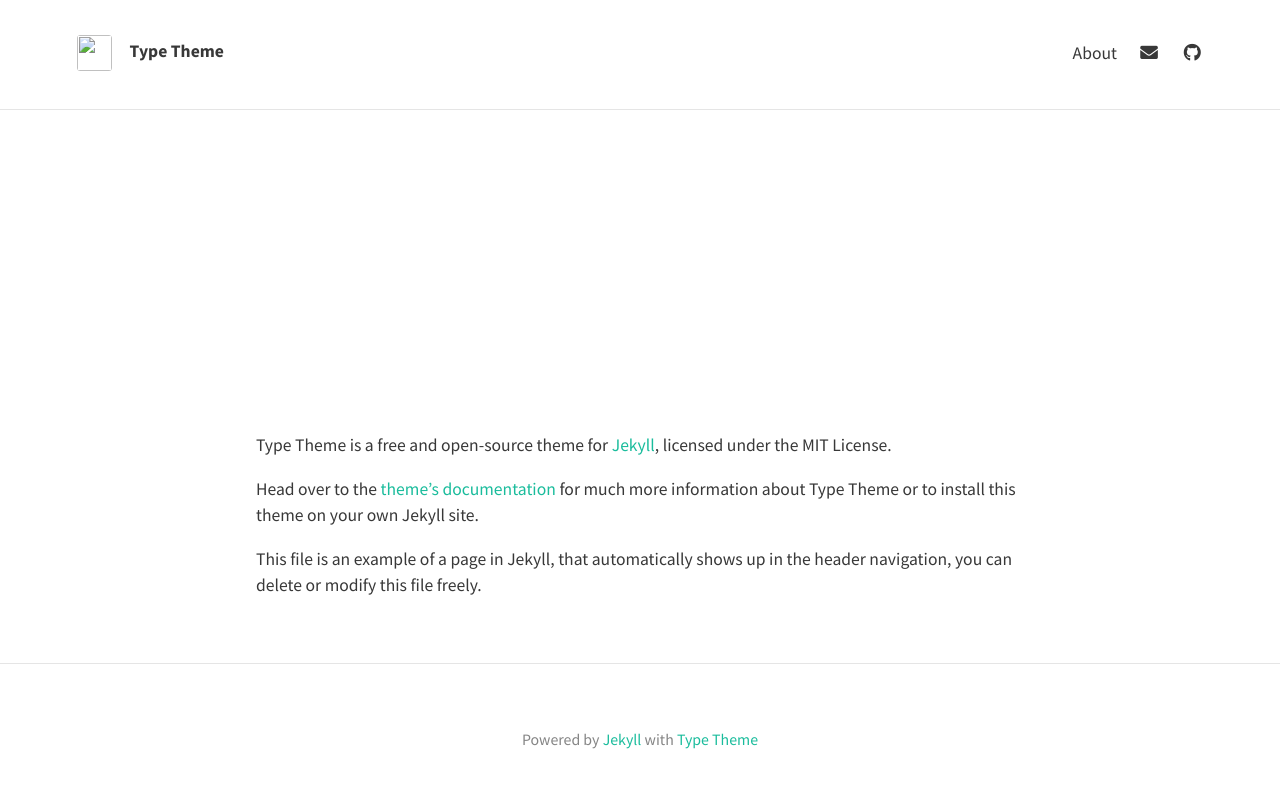
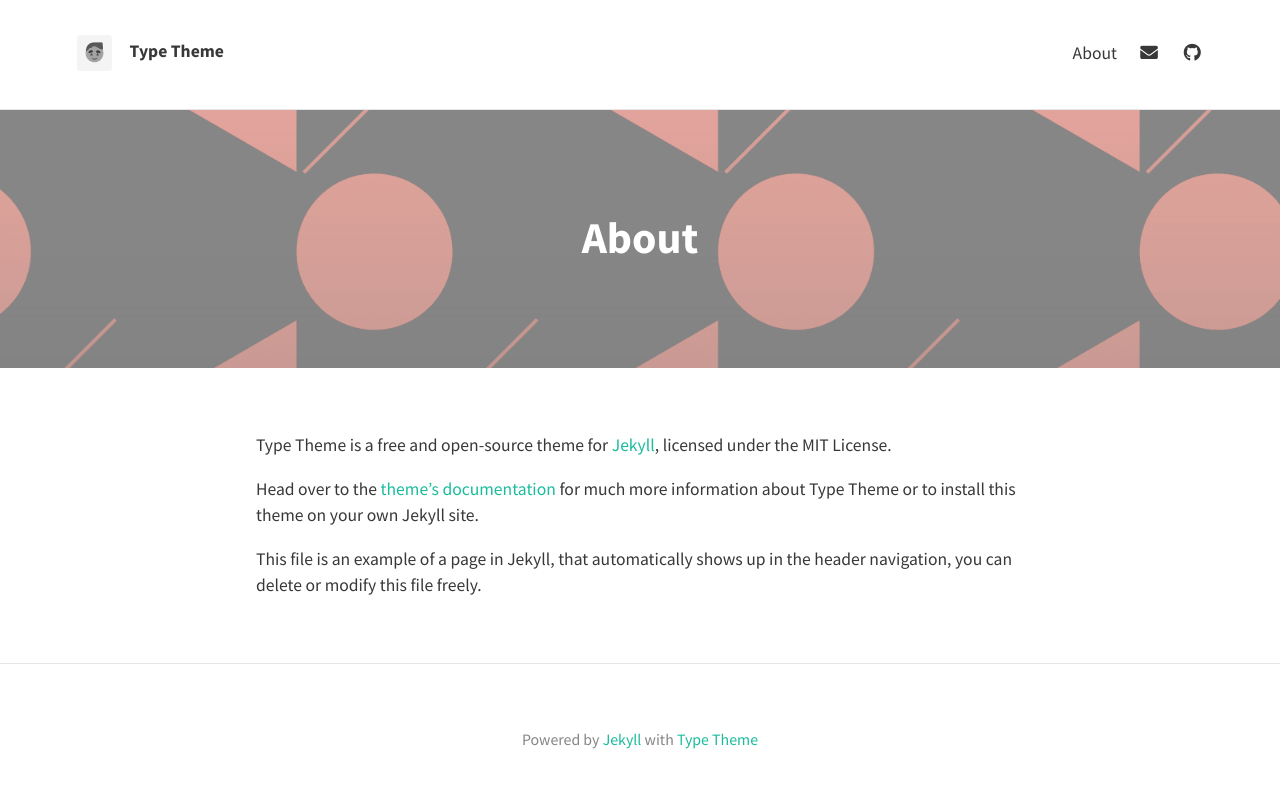
Before and after one commit to annagriffin/swarm_follow_leader, a Jekyll site: the page built from docs/about.md, in a window 1280 px wide. Shown: the top 788 px of the page. Built offline with Jekyll 4.4.1, drawn with Linux system fonts in a browser that asks for light colours; nearby versions of some CDN libraries.

```diff
--- a/docs/_config.yml
+++ b/docs/_config.yml
@@ -1,5 +1,5 @@
 # SITE CONFIGURATION
-baseurl: "swarm_follow_leader"
+baseurl: "/swarm_follow_leader"
 url: "https://annagriffin.github.io/"
 
 # THEME-SPECIFIC CONFIGURATION
```
